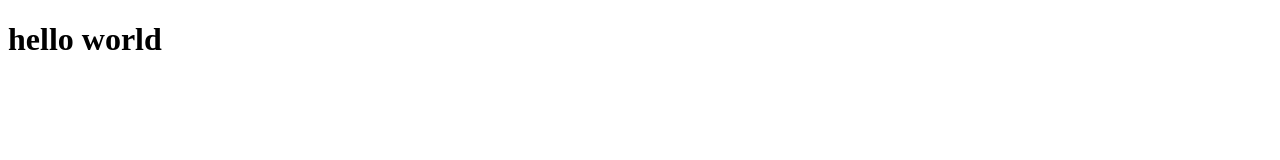
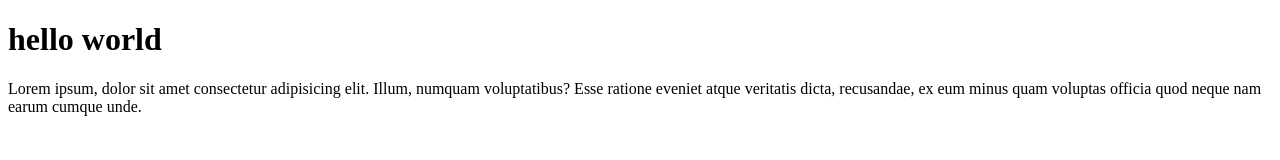
Before and after one commit to HORTH2025/git-c3, a plain HTML site: page index.html in a window 1280 px wide. Drawn offline with Linux system fonts and the light colour scheme.

Commit message:
paragrab

```diff
--- a/index.html
+++ b/index.html
@@ -7,5 +7,6 @@
 </head>
 <body>
     <H1>hello world</H1>
+    <p>Lorem ipsum, dolor sit amet consectetur adipisicing elit. Illum, numquam voluptatibus? Esse ratione eveniet atque veritatis dicta, recusandae, ex eum minus quam voluptas officia quod neque nam earum cumque unde.</p>
 </body>
 </html>
```
